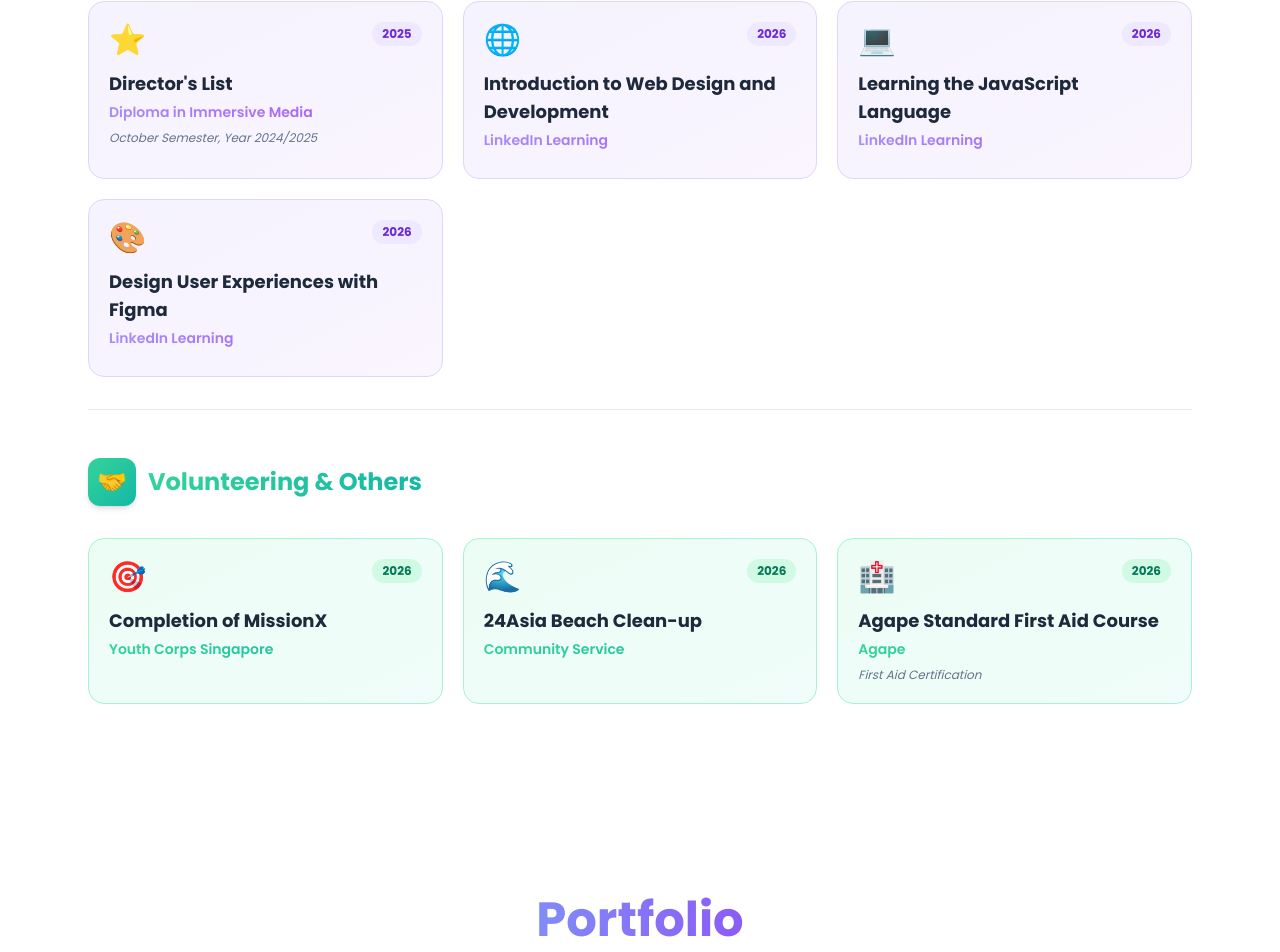
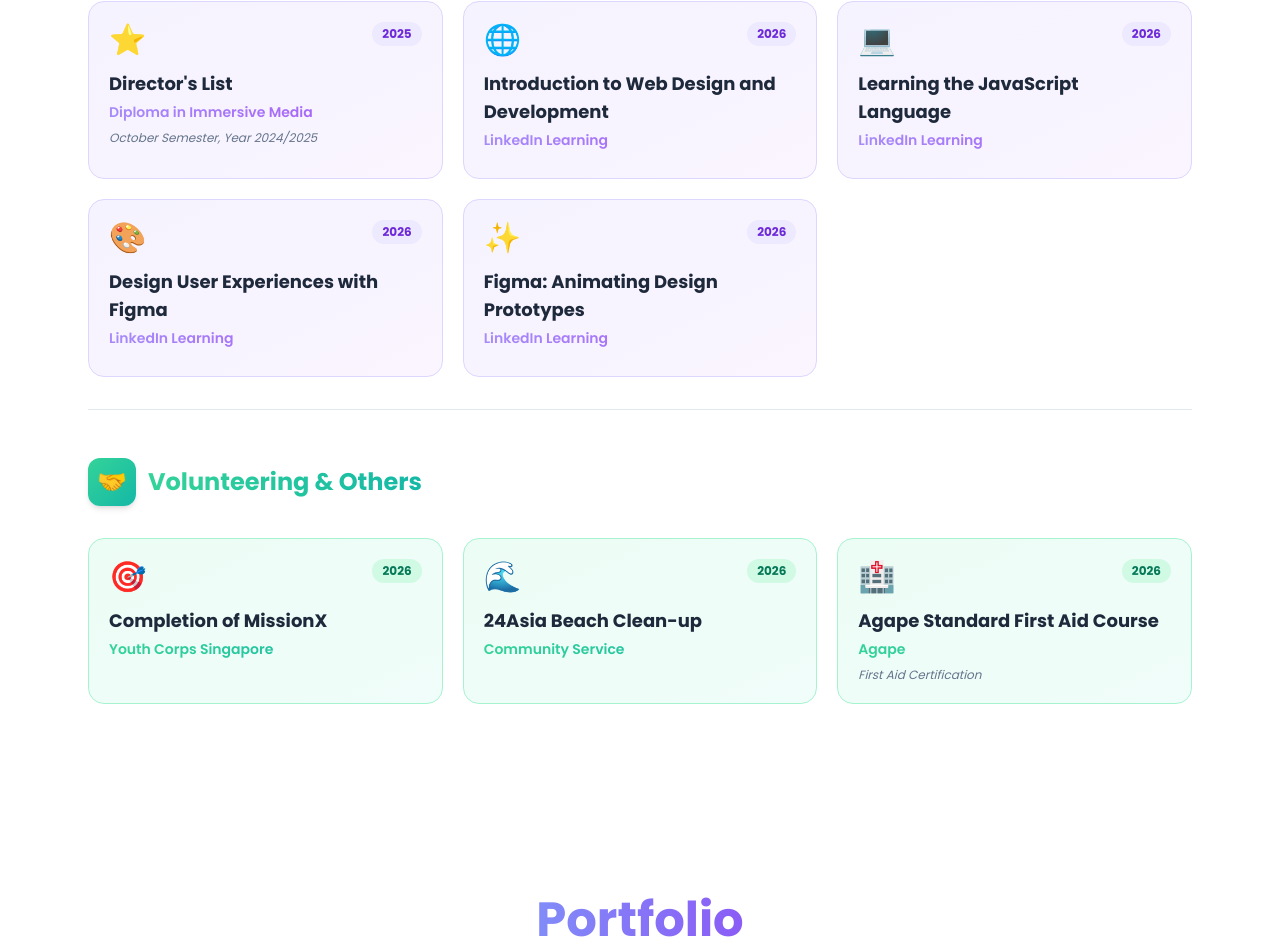
Before and after one commit to s10269187/Resume_Website, a React (Vite) app: page / in a window 1280 px wide. Shown: the part 7255-8207 px from the top of the page. Built offline with nearby package versions, Linux system fonts and the light colour scheme.

Commit message:
Add Figma: Animating Design Prototypes certificate

```diff
--- a/src/components/Certificates.jsx
+++ b/src/components/Certificates.jsx
@@ -33,6 +33,12 @@ const certificates = [
         issuer: 'LinkedIn Learning',
         year: '2026',
         icon: '🎨',
+      },
+      {
+        title: 'Figma: Animating Design Prototypes',
+        issuer: 'LinkedIn Learning',
+        year: '2026',
+        icon: '✨',
       },
     ],
   },
```
